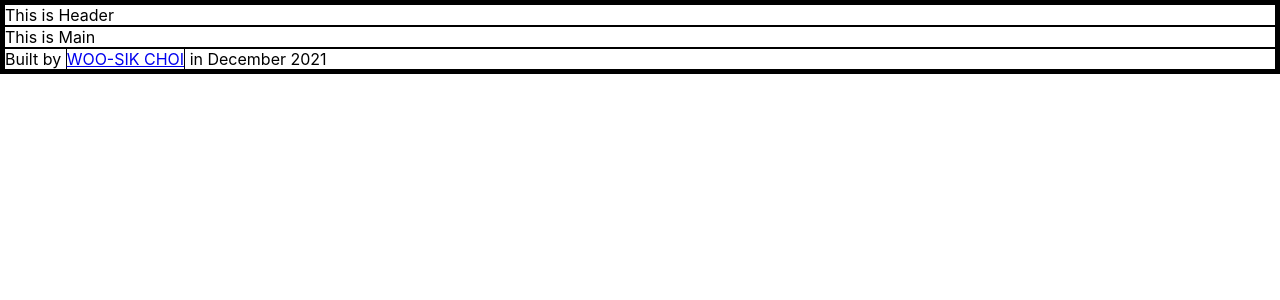
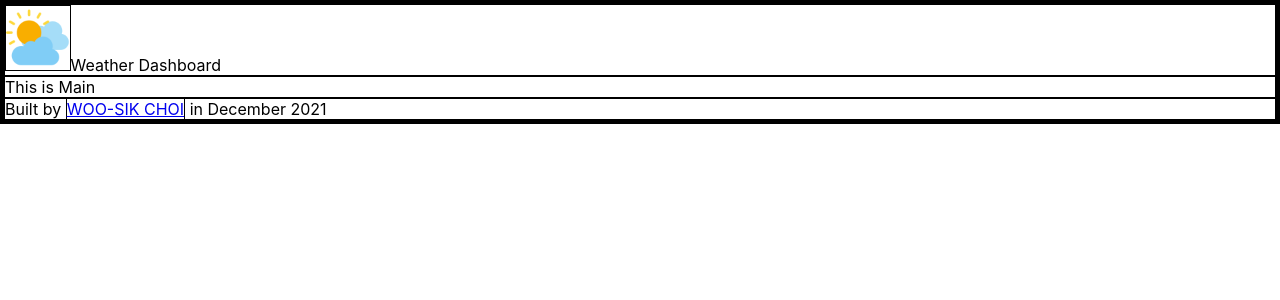
Before and after one commit to dvlprwchoi/weather-dashboard, a React (Create React App) app: page / in a window 1280 px wide. Shown: the top 300 px of the page. Built offline with nearby package versions, Linux system fonts and the light colour scheme.

Commit message:
Update Header

```diff
--- a/src/components/Header/Header.js
+++ b/src/components/Header/Header.js
@@ -1,5 +1,15 @@
 function Header() {
-  return <div className="Header">This is Header</div>;
+  return (
+    <div className="Header">
+      <img
+        className="app-logo"
+        src="./android-chrome-192x192.png"
+        width="5%"
+        alt="app-logo"
+      />
+      Weather Dashboard
+    </div>
+  );
 }
 
 export default Header;
```
